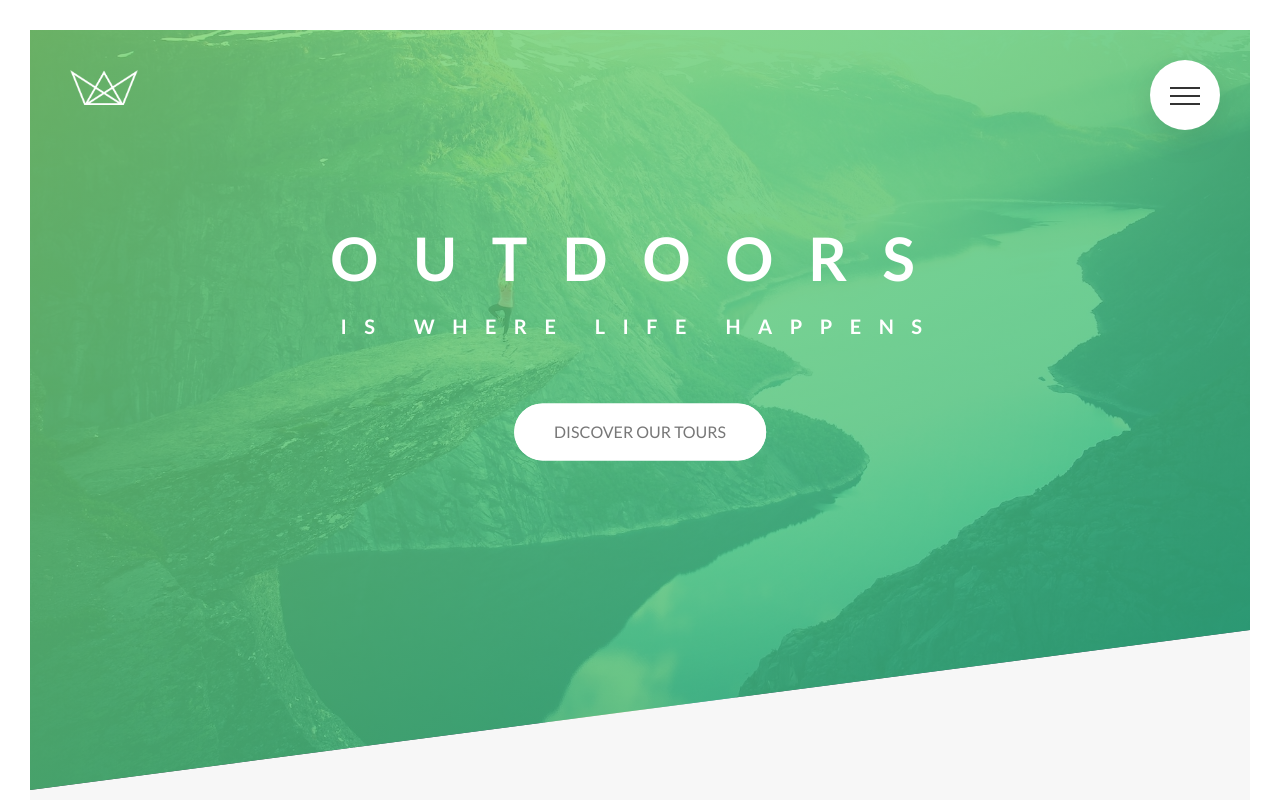
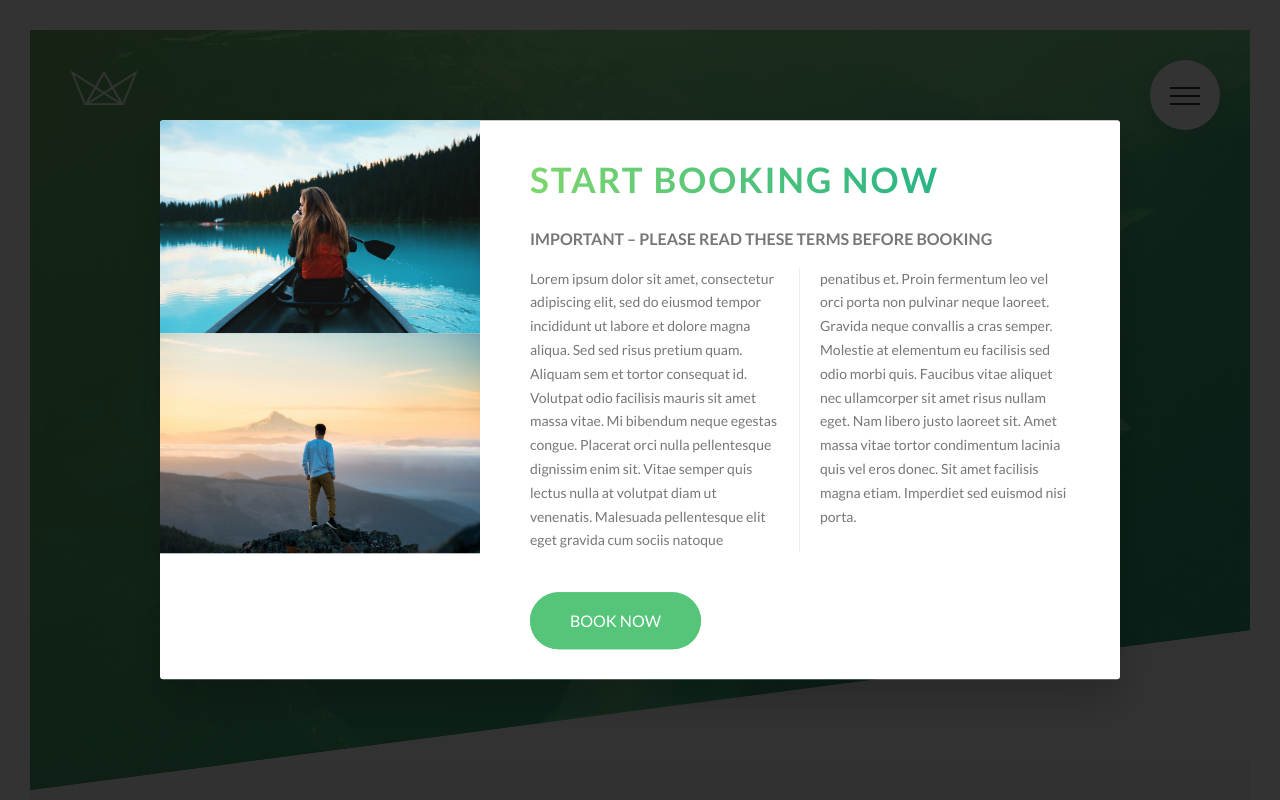
Before and after one commit to irenenguyen1017/natours, a plain HTML site: page index.html in a window 1280 px wide. Shown: the top 800 px of the page. Drawn offline with Linux system fonts and the light colour scheme.

Commit message:
implement the popup component

```diff
--- a/css/style.css
+++ b/css/style.css
@@ -451,6 +451,43 @@ body {
 .form__radio-input:checked ~ .form__radio-label .form__radio-button::after {
   opacity: 1; }
 
+.popup {
+  height: 100vh;
+  width: 100%;
+  position: fixed;
+  top: 0;
+  left: 0;
+  background-color: rgba(0, 0, 0, 0.8);
+  z-index: 3000; }
+  .popup__content {
+    position: absolute;
+    top: 50%;
+    left: 50%;
+    transform: translate(-50%, -50%);
+    width: 75%;
+    background-color: #fff;
+    box-shadow: 0 2rem 4rem rgba(0, 0, 0, 0.2);
+    border-radius: 3px;
+    display: table;
+    overflow: hidden; }
+  .popup__left {
+    width: 33.333333%;
+    display: table-cell; }
+  .popup__right {
+    width: 66.6666667%;
+    display: table-cell;
+    vertical-align: middle;
+    padding: 3rem 5rem; }
+  .popup__img {
+    display: block;
+    width: 100%; }
+  .popup__text {
+    font-size: 1.4rem;
+    margin-bottom: 4rem;
+    column-count: 2;
+    column-gap: 4rem;
+    column-rule: 1px solid #eee; }
+
 .header {
   position: relative;
   height: 95vh;
--- a/index.html
+++ b/index.html
@@ -454,5 +454,39 @@
         </div>
       </div>
     </footer>
+
+    <div class="popup">
+      <div class="popup__content">
+        <div class="popup__left">
+          <img src="img/nat-8.jpg" alt="Tour photo" class="popup__img" />
+          <img src="img/nat-9.jpg" alt="Tour photo" class="popup__img" />
+        </div>
+        <div class="popup__right">
+          <h2 class="heading-secondary u-margin-bottom-small">
+            Start booking now
+          </h2>
+          <h3 class="heading-tertiary u-margin-bottom-small">
+            Important &ndash; Please read these terms before booking
+          </h3>
+          <p class="popup__text">
+            Lorem ipsum dolor sit amet, consectetur adipiscing elit, sed do
+            eiusmod tempor incididunt ut labore et dolore magna aliqua. Sed sed
+            risus pretium quam. Aliquam sem et tortor consequat id. Volutpat
+            odio facilisis mauris sit amet massa vitae. Mi bibendum neque
+            egestas congue. Placerat orci nulla pellentesque dignissim enim sit.
+            Vitae semper quis lectus nulla at volutpat diam ut venenatis.
+            Malesuada pellentesque elit eget gravida cum sociis natoque
+            penatibus et. Proin fermentum leo vel orci porta non pulvinar neque
+            laoreet. Gravida neque convallis a cras semper. Molestie at
+            elementum eu facilisis sed odio morbi quis. Faucibus vitae aliquet
+            nec ullamcorper sit amet risus nullam eget. Nam libero justo laoreet
+            sit. Amet massa vitae tortor condimentum lacinia quis vel eros
+            donec. Sit amet facilisis magna etiam. Imperdiet sed euismod nisi
+            porta.
+          </p>
+          <a href="#" class="btn btn--green">Book now</a>
+        </div>
+      </div>
+    </div>
   </body>
 </html>
--- /dev/null
+++ b/sass/components/_popup.scss
@@ -0,0 +1,48 @@
+.popup {
+  height: 100vh;
+  width: 100%;
+  position: fixed;
+  top: 0;
+  left: 0;
+  background-color: rgba($color-black, .8);
+  z-index: 3000;
+
+  &__content {
+    @include absCenter;
+
+    width: 75%;
+    background-color: $color-white;
+    box-shadow: 0 2rem 4rem rgba($color-black, .2);
+    border-radius: 3px;
+    display: table;
+    overflow: hidden;
+  }
+
+  &__left {
+      width: 33.333333%;
+      display: table-cell;
+  }
+
+  &__right {
+      width: 66.6666667%;
+      display: table-cell;
+      vertical-align: middle;
+      padding: 3rem 5rem;
+  }
+
+  &__img {
+      display: block;
+      width: 100%;
+  }
+
+  &__text {
+    font-size: 1.4rem;
+    margin-bottom: 4rem;
+
+    column-count: 2;
+    column-gap: 4rem;
+    column-rule: 1px solid $color-grey-light-2;
+
+    hyphens: auto;
+  }
+}
--- a/sass/main.scss
+++ b/sass/main.scss
@@ -15,6 +15,7 @@
 @import "components/story";
 @import "components/bg-video";
 @import "components/form";
+@import "components/popup";
 
 @import "layout/header";
 @import "layout/grid";
```
Also changed, not shown: sass/abstracts/_mixin.scss (+7 -0 lines).
